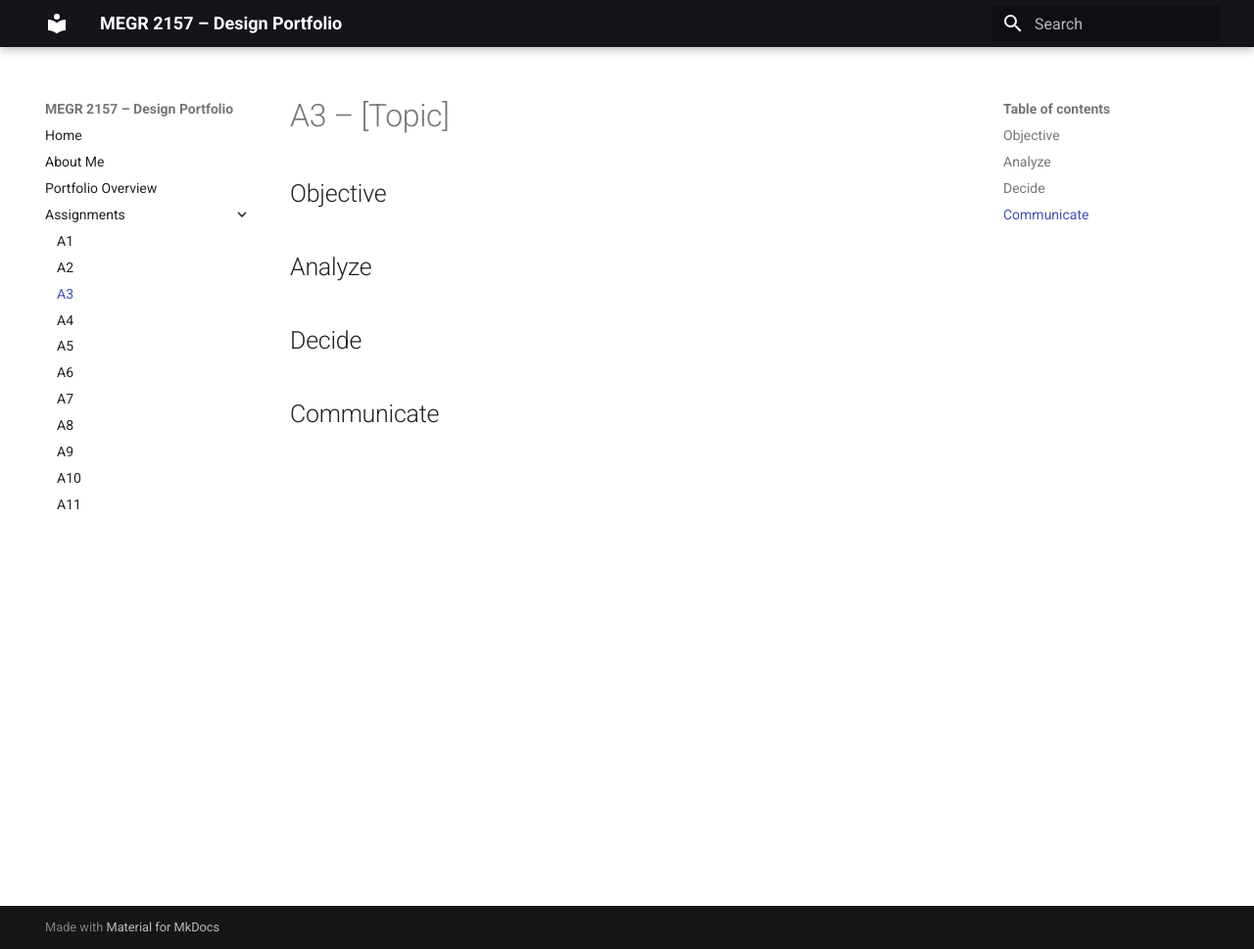
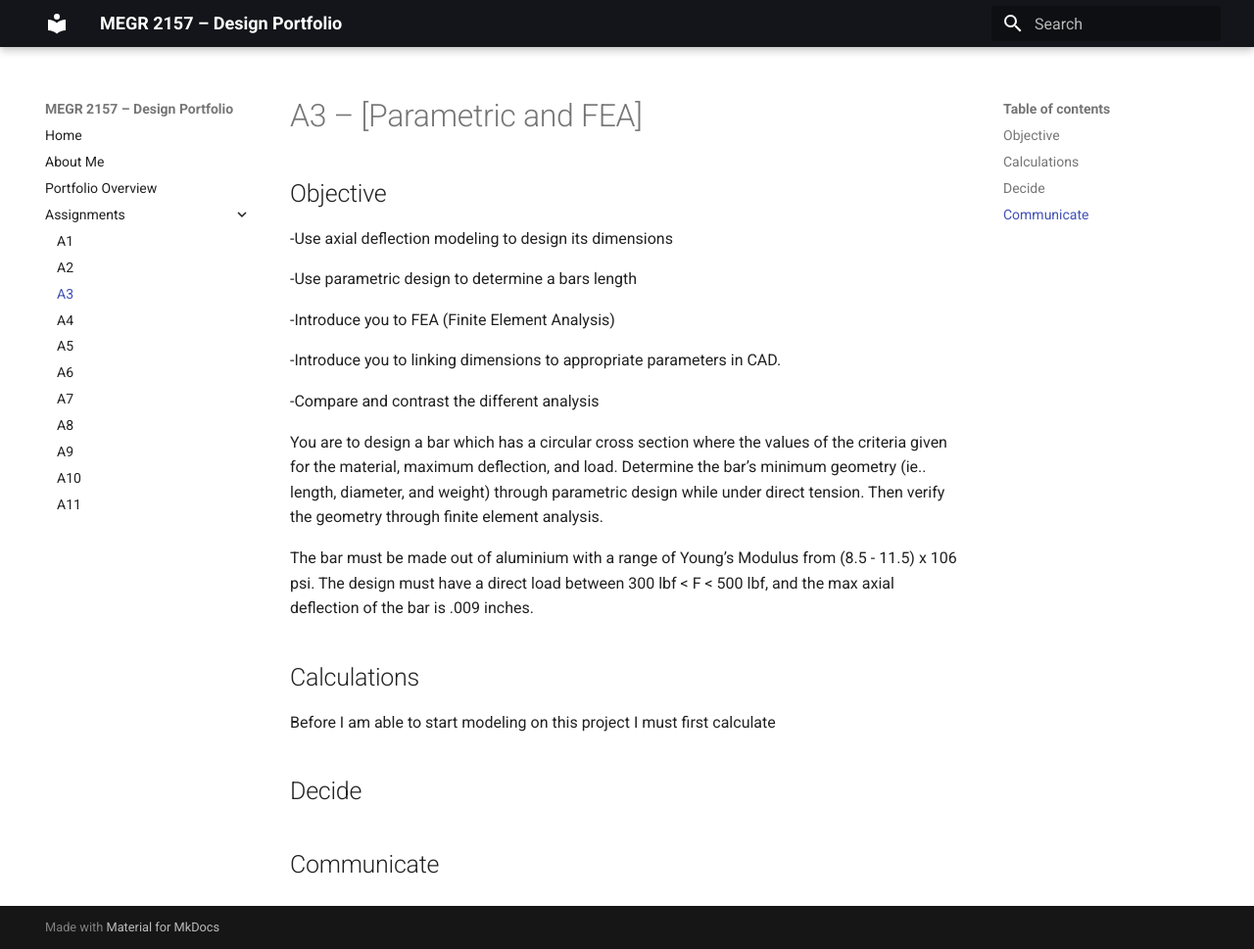
Before and after one commit to NathanZimmy/megr2156-portfolio, an MkDocs documentation site: the page built from docs/assignments/A03/index.md, in a window 1280 px wide and 969 px high. Shown: the whole window at 98% size. Built offline with MkDocs 1.6.1 and Material for MkDocs 9.7.7, drawn with Linux system fonts in a browser that asks for light colours.

Commit message:
Update index.md

```diff
--- a/docs/assignments/A03/index.md
+++ b/docs/assignments/A03/index.md
@@ -1,9 +1,21 @@
-# A3 – [Topic]
+# A3 – [Parametric and FEA]
 
 ## Objective
+-Use axial deflection modeling to design its dimensions
 
+-Use parametric design to determine a bars length
 
-## Analyze
+-Introduce you to FEA (Finite Element Analysis)
+
+-Introduce you to linking dimensions to appropriate parameters in CAD.
+
+-Compare and contrast the different analysis
+
+You are to design a bar which has a circular cross section where the values of the criteria given for the material, maximum deflection, and load. Determine the bar’s minimum geometry (ie.. length, diameter, and weight) through parametric design while under direct tension. Then verify the geometry through finite element analysis.
+
+The bar must be made out of aluminium with a range of Young’s Modulus from (8.5 - 11.5) x 106 psi. The design must have a direct load between 300 lbf < F < 500 lbf, and the max axial deflection of the bar is .009 inches.
+## Calculations
+Before I am able to start modeling on this project I must first calculate
 
 
 ## Decide
```
